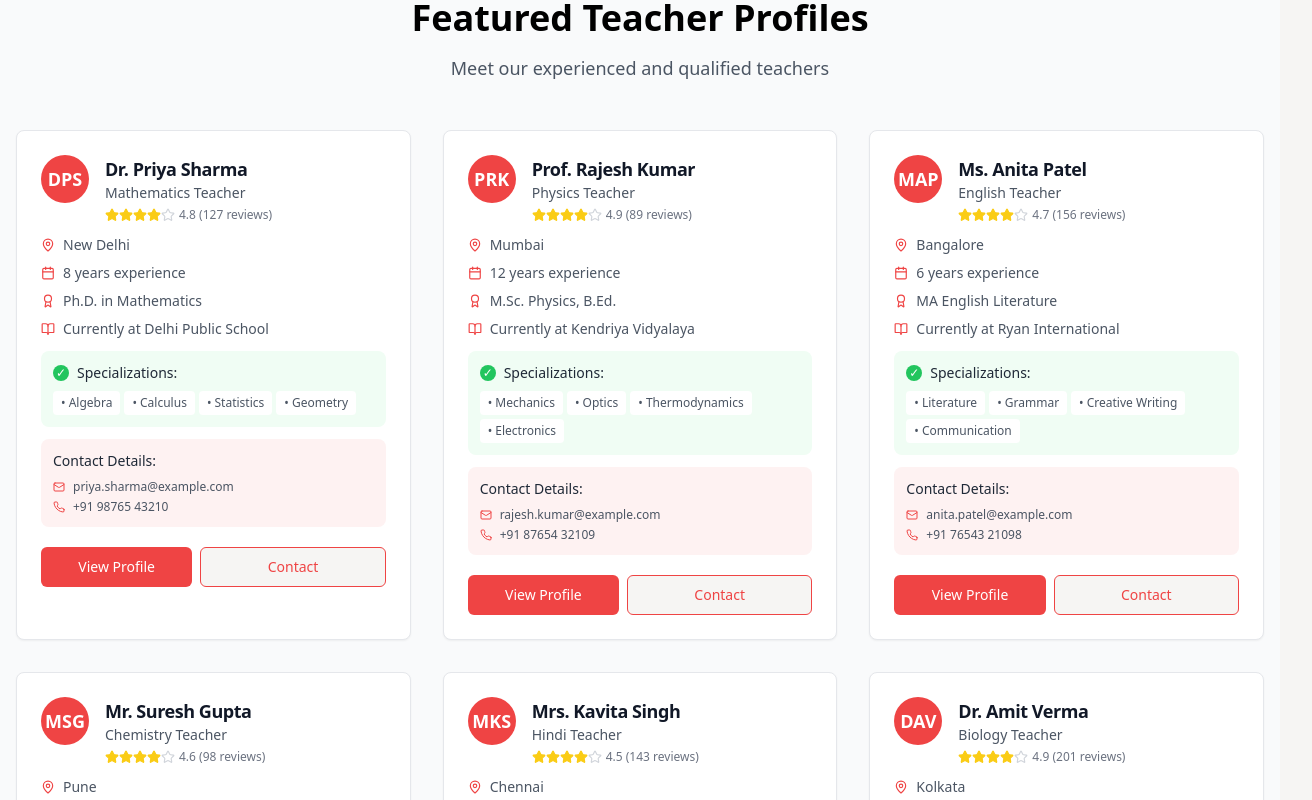
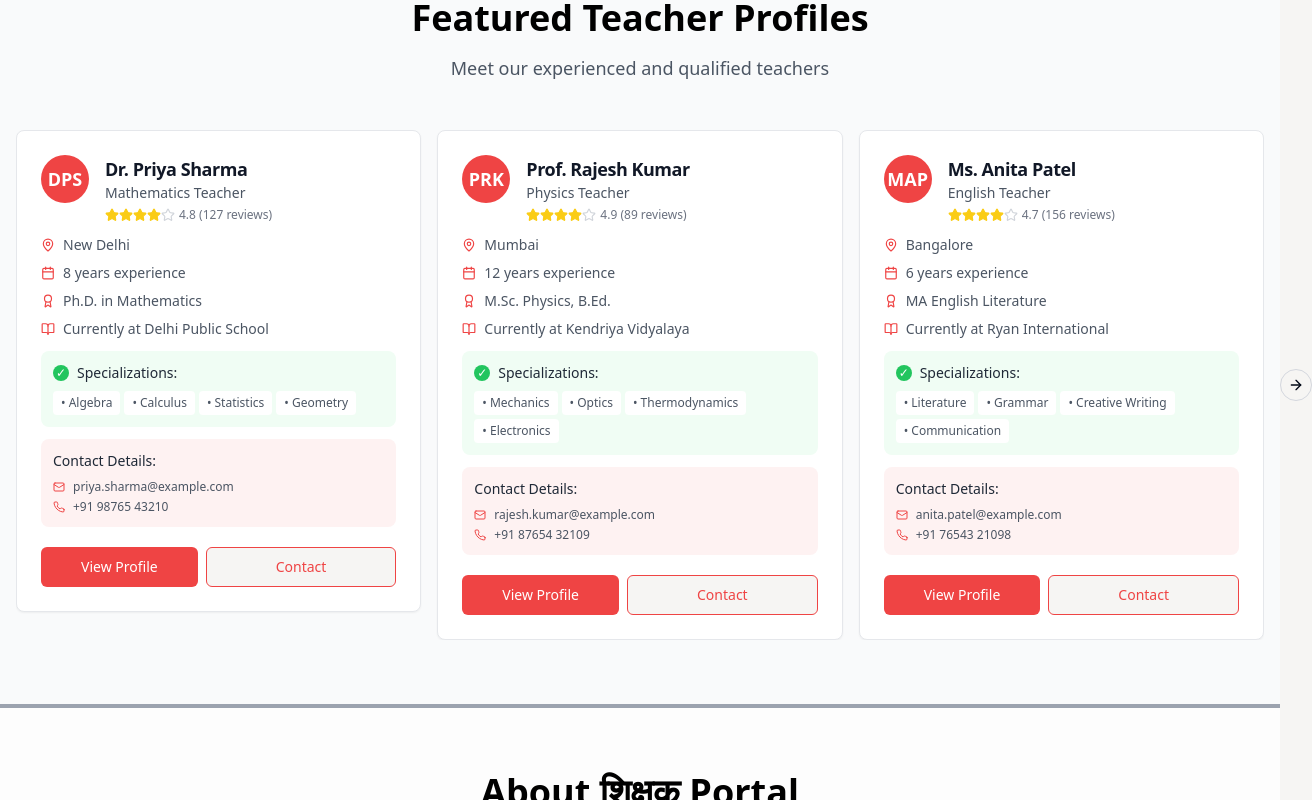
Before and after one commit to suneelnamburi/shiksha-shikshak-sangathan, a React (Vite) app: page / in a window 1280 px wide. Shown: the part 1420-2220 px from the top of the page, 1312 px wide, since content can reach past the window. Built offline with nearby package versions, Linux system fonts and the light colour scheme.

Commit message:
feat: Implement horizontal auto-scroll
Integrate the carousel component to enable horizontal auto-scroll functionality in the "Teaching Jobs You May Be Interested In" and "Featured Teacher Profiles" sections on the home page.

```diff
--- a/src/pages/Index.tsx
+++ b/src/pages/Index.tsx
@@ -1,10 +1,10 @@
-
 import React, { useState } from 'react';
 import { Search, BookOpen, Users, Award, MapPin, Clock, Heart, Filter, Phone, Mail, Globe, Shield, Zap, Target, ArrowLeft } from 'lucide-react';
 import { Button } from '@/components/ui/button';
 import { Input } from '@/components/ui/input';
 import { Select, SelectContent, SelectItem, SelectTrigger, SelectValue } from '@/components/ui/select';
 import { Card, CardContent, CardHeader } from '@/components/ui/card';
+import { Carousel, CarouselContent, CarouselItem, CarouselNext, CarouselPrevious } from '@/components/ui/carousel';
 import { Link } from 'react-router-dom';
 import CategoryCard from '@/components/CategoryCard';
 import JobCard from '@/components/JobCard';
@@ -330,10 +330,24 @@ const Index = () => {
               <p className="text-gray-600 text-lg">Meet our experienced and qualified teachers</p>
             </div>
 
-            <div className="grid grid-cols-1 md:grid-cols-2 lg:grid-cols-3 gap-8">
-              {teacherProfiles.map((teacher) => (
-                <TeacherProfileCard key={teacher.id} {...teacher} />
-              ))}
+            <div className="relative">
+              <Carousel
+                opts={{
+                  align: "start",
+                  loop: true,
+                }}
+                className="w-full"
+              >
+                <CarouselContent className="-ml-2 md:-ml-4">
+                  {teacherProfiles.map((teacher) => (
+                    <CarouselItem key={teacher.id} className="pl-2 md:pl-4 basis-full md:basis-1/2 lg:basis-1/3">
+                      <TeacherProfileCard {...teacher} />
+                    </CarouselItem>
+                  ))}
+                </CarouselContent>
+                <CarouselPrevious className="left-0 md:-left-12" />
+                <CarouselNext className="right-0 md:-right-12" />
+              </Carousel>
             </div>
           </div>
         </section>
@@ -620,10 +634,24 @@ const Index = () => {
               </div>
             </div>
 
-            <div className="grid grid-cols-1 md:grid-cols-2 lg:grid-cols-3 gap-8">
-              {jobs.map((job) => (
-                <JobCard key={job.id} {...job} />
-              ))}
+            <div className="relative">
+              <Carousel
+                opts={{
+                  align: "start",
+                  loop: true,
+                }}
+                className="w-full"
+              >
+                <CarouselContent className="-ml-2 md:-ml-4">
+                  {jobs.map((job) => (
+                    <CarouselItem key={job.id} className="pl-2 md:pl-4 basis-full md:basis-1/2 lg:basis-1/3">
+                      <JobCard {...job} />
+                    </CarouselItem>
+                  ))}
+                </CarouselContent>
+                <CarouselPrevious className="left-0 md:-left-12" />
+                <CarouselNext className="right-0 md:-right-12" />
+              </Carousel>
             </div>
           </div>
         </section>
```
